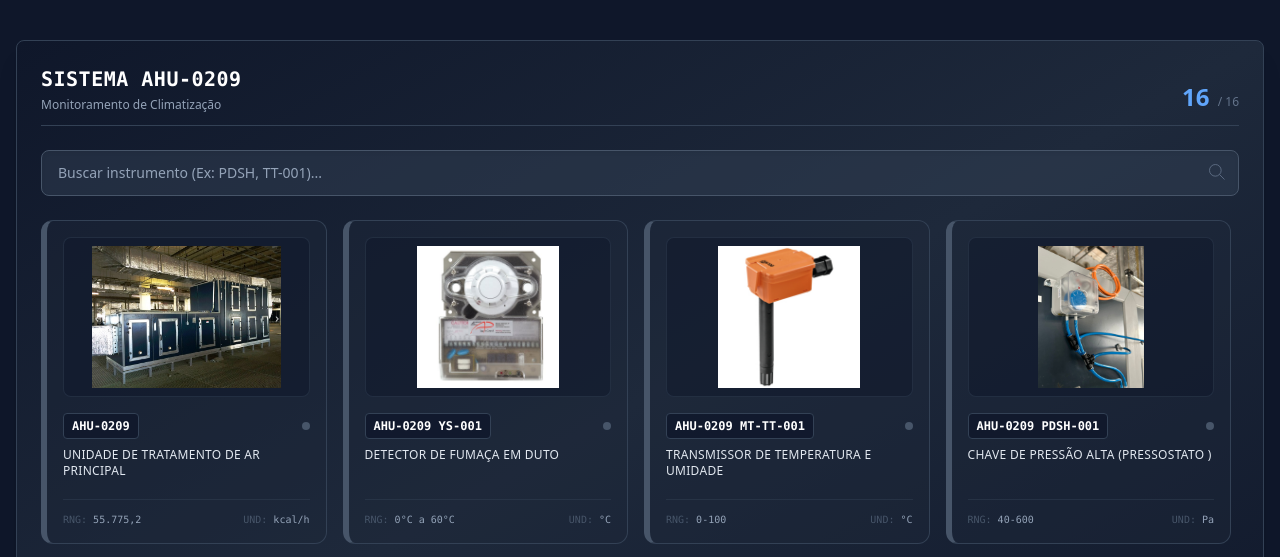
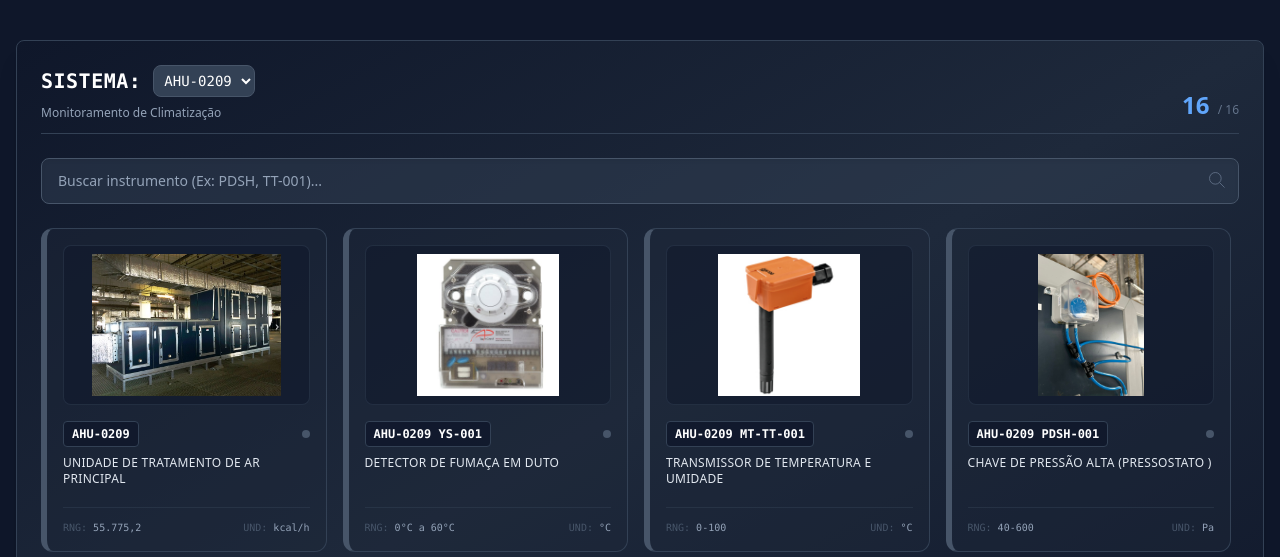
Before and after one commit to ronaldopedrosa/meu-site-hemo, a plain HTML site: page index.html in a window 1280 px wide. Shown: the top 557 px of the page. Drawn offline with nearby package versions, Linux system fonts and the light colour scheme.

Commit message:
Add de mais AHU na pagina

```diff
--- a/index.html
+++ b/index.html
@@ -3,9 +3,7 @@
 <head>
     <meta charset="UTF-8">
     <meta name="viewport" content="width=device-width, initial-scale=1.0">
-    <title>Painel AHU-0209 - Detalhado</title>
-
-    <script src="https://cdn.tailwindcss.com"></script>
+    <title>Painel de Monitoramento AHU</title> <script src="https://cdn.tailwindcss.com"></script>
 
     <link rel="stylesheet" href="css/style.css">
 </head>
@@ -14,10 +12,18 @@
     <div class="w-full max-w-7xl h-[90vh] flex flex-col bg-gradient-to-br from-slate-900 via-slate-800 to-slate-900 p-6 rounded-lg border border-slate-700 shadow-xl relative z-10">
 
         <div class="mb-6 pb-3 border-b border-slate-700 flex justify-between items-end">
-            <div>
-                <h2 class="text-xl font-bold text-white mb-1 font-mono tracking-wide">SISTEMA AHU-0209</h2>
+            <div class="flex flex-col gap-2">
+                <div class="flex items-center gap-3">
+                    <h2 id="system-title" class="text-xl font-bold text-white font-mono tracking-wide">SISTEMA:</h2>
+
+                    <select id="ahu-selector" class="bg-slate-700 border border-slate-600 text-white text-sm rounded-lg focus:ring-blue-500 focus:border-blue-500 block p-1.5 font-mono cursor-pointer hover:bg-slate-600 transition-colors">
+                        <option value="ahu-0209">AHU-0209</option>
+                        <option value="ahu-0201">AHU-0201</option>
+                    </select>
+                </div>
                 <p class="text-xs text-slate-400">Monitoramento de Climatização</p>
             </div>
+
             <div class="text-right">
                 <span id="count-display" class="text-2xl font-bold text-blue-400">0</span>
                 <span id="total-display" class="text-xs text-slate-500 ml-1">/ 0</span>
```
